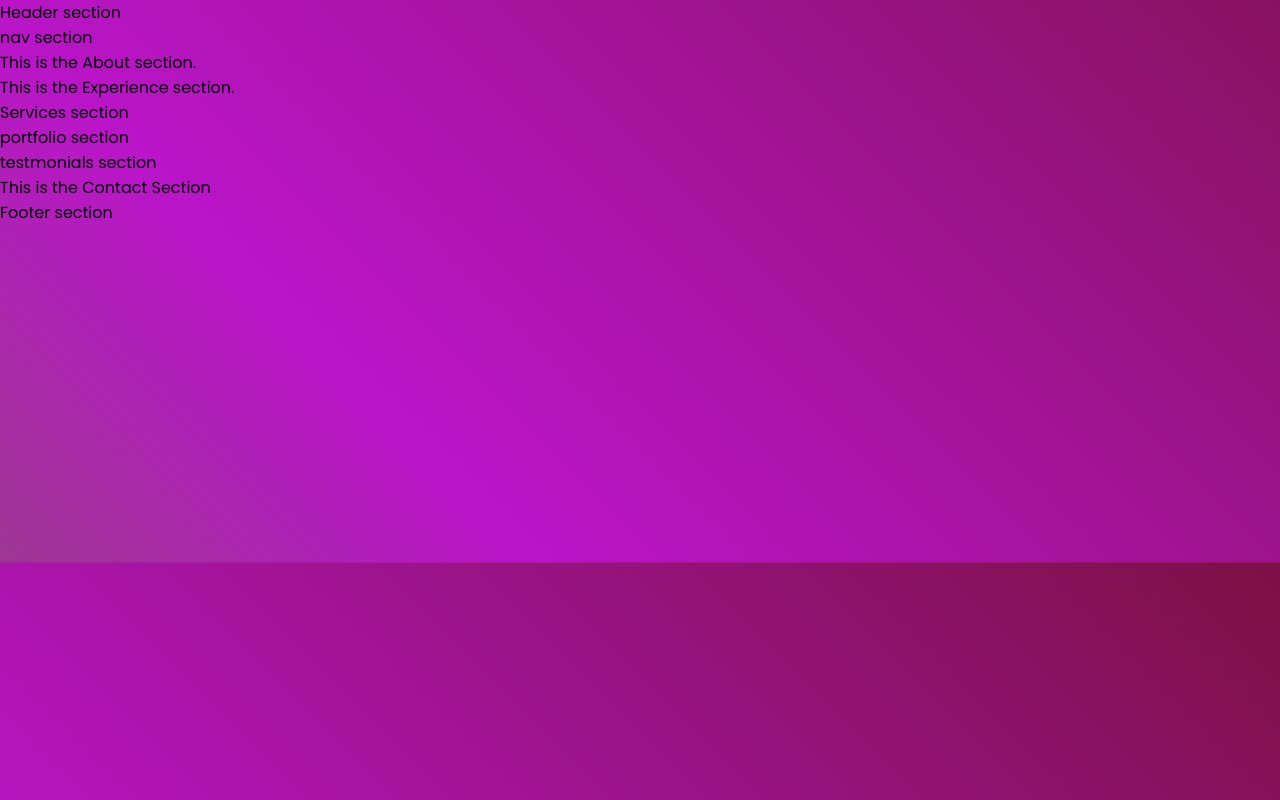
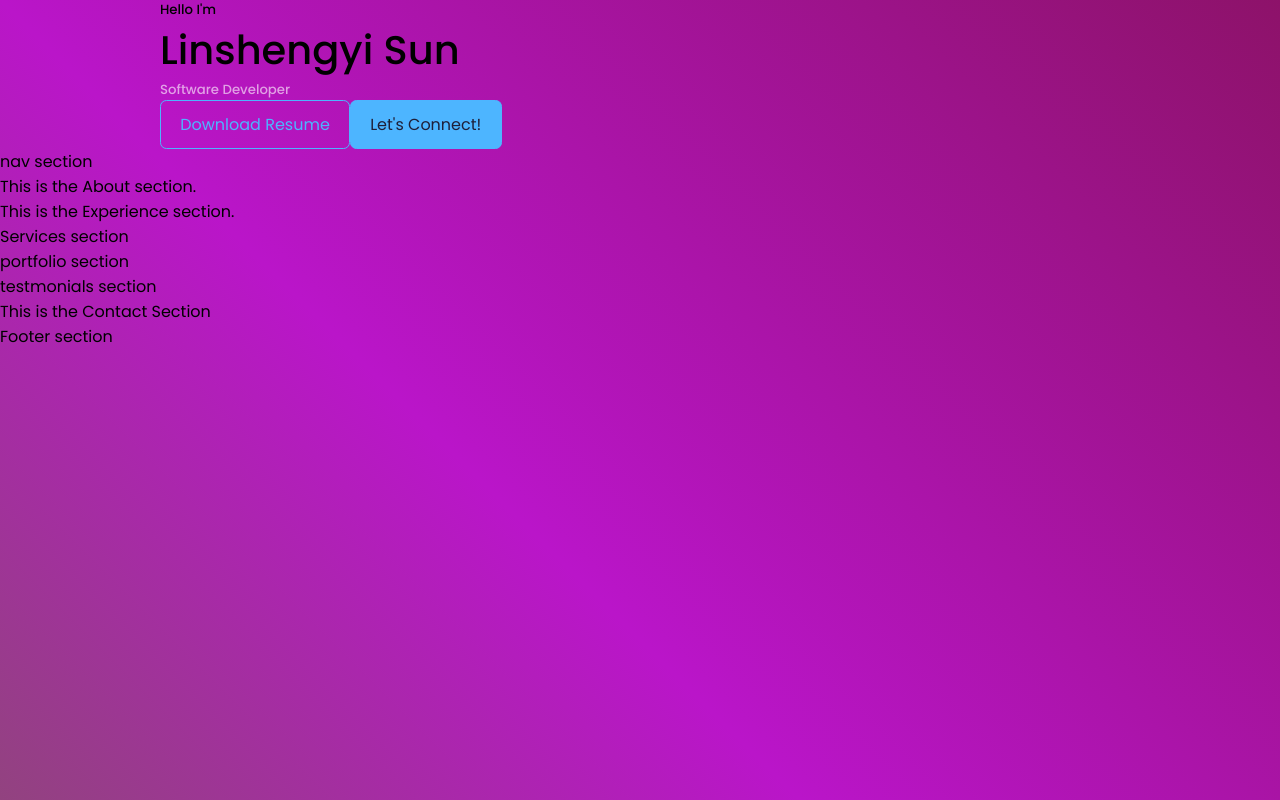
Before and after one commit to Linshengyi-William/portfolio_web, a React (Create React App) app in the folder portf-website/: page / in a window 1280 px wide. Built offline with nearby package versions, Linux system fonts and the light colour scheme.

Commit message:
added download resume button

```diff
--- a/portf-website/src/components/headerSection/Header.jsx
+++ b/portf-website/src/components/headerSection/Header.jsx
@@ -1,11 +1,16 @@
 import React from 'react'
 import "./header.css"
-
+import HeaderLink from "./HeaderLink"
 const Header = () => {
     return (
-        <div>
-            Header section
-        </div>
+        <header>
+            <div className="container header_container">
+                <h5>Hello I'm</h5>
+                <h1>Linshengyi Sun</h1>
+                <h5 className="text-light">Software Developer</h5>
+                <HeaderLink />
+            </div>
+        </header>
     )
 }
 
--- /dev/null
+++ b/portf-website/src/components/headerSection/HeaderLink.jsx
@@ -0,0 +1,13 @@
+import React from 'react'
+import RESUME from "../../assets/MyResume_v-1.pdf"
+const HeaderLink = () => {
+    return (
+        <div className='header-link'>
+            <a href={RESUME} download className='btn'> Download Resume</a>
+            <a href="#contact" className='btn btn-primary'>Let's Connect!</a>
+
+        </div>
+    )
+}
+
+export default HeaderLink
```
Also changed, not shown: 1 other file (tests, documents, lock files or other folders).
